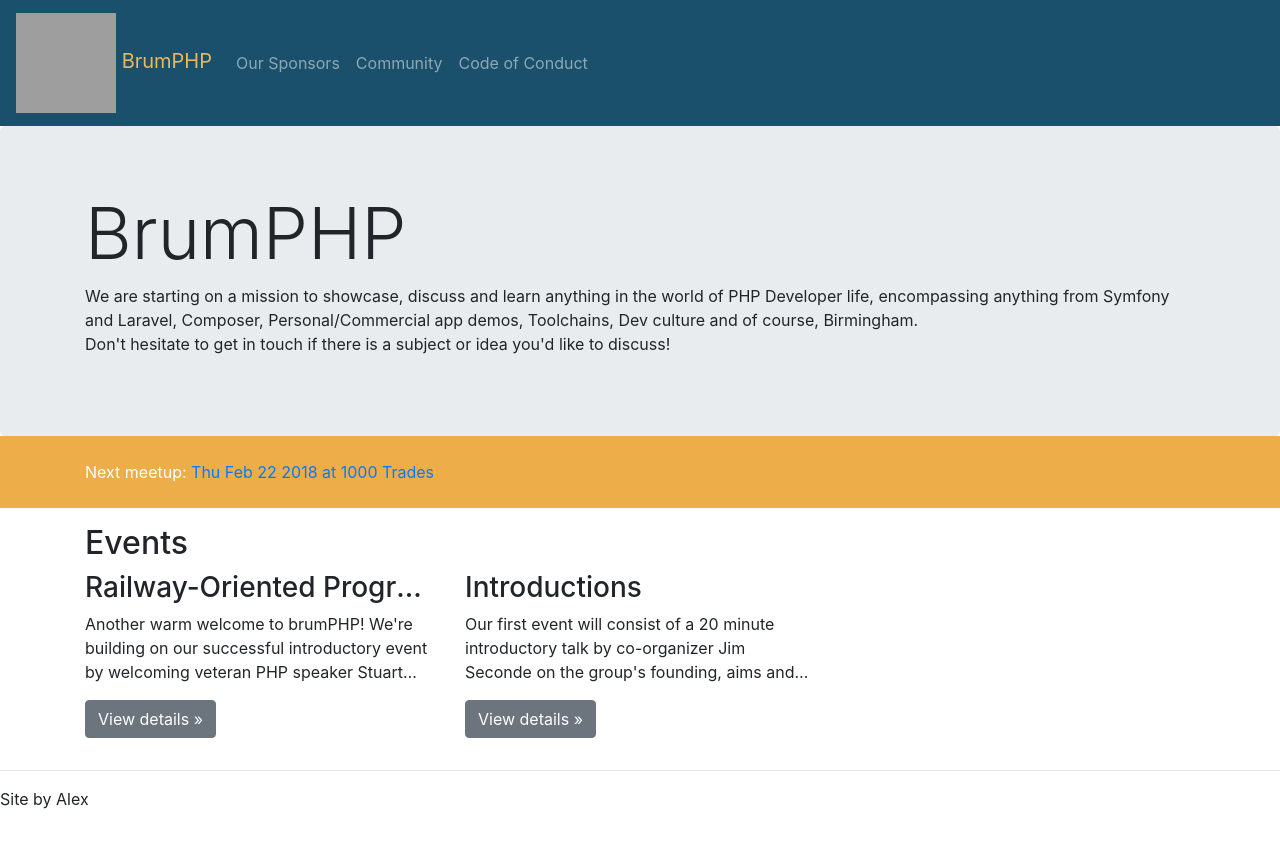
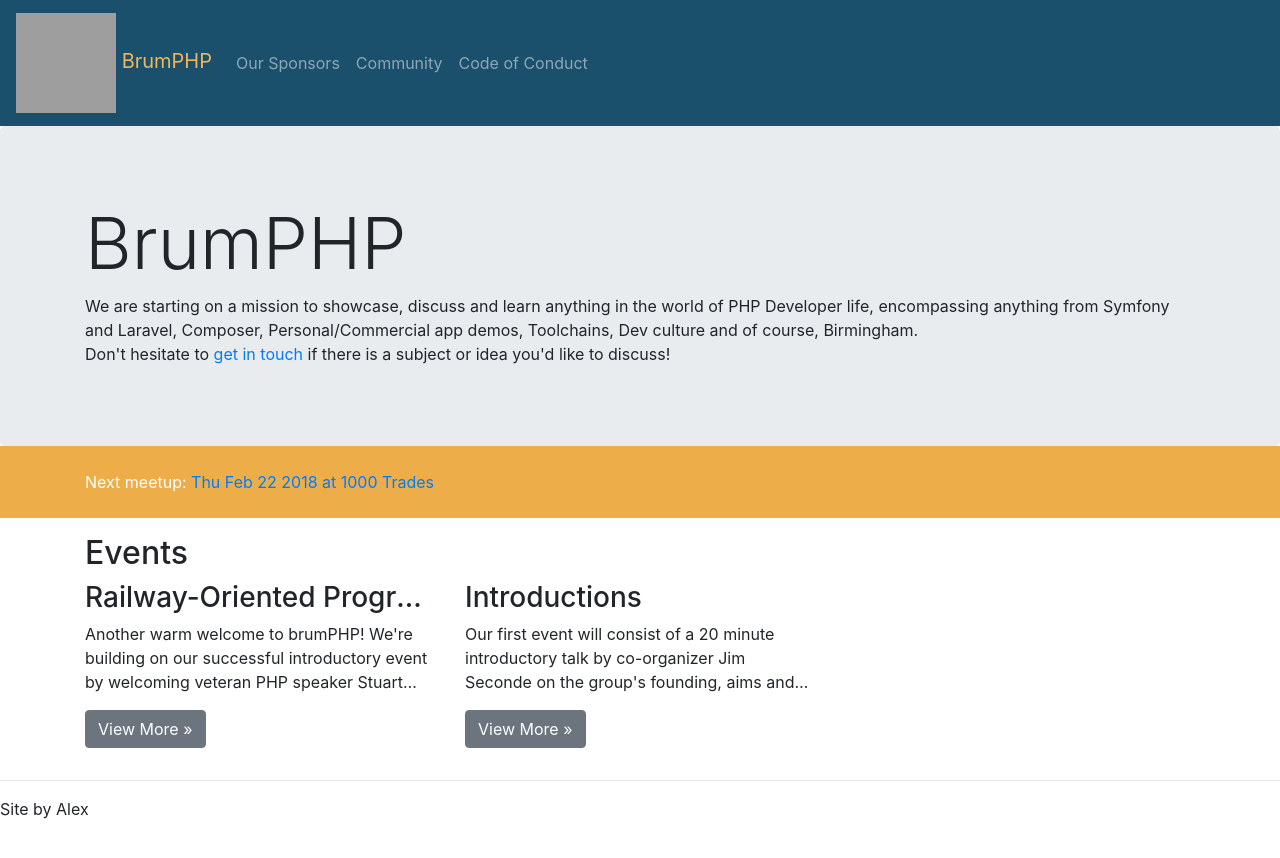
Before and after one commit to BrumPHP/brumphp.github.io, a Jekyll site: the page built from index.md, in a window 1280 px wide, cut to the strip 0-858 px from the top of the page. Built offline with Jekyll 4.4.1, drawn with Linux system fonts in a browser that asks for light colours; grey boxes are pictures that could not be loaded.

Commit message:
feat(sponsors): Addded in sponsors that get displayed using a standardized summary component

```diff
--- a/_config.yml
+++ b/_config.yml
@@ -2,6 +2,10 @@ collections:
     events:
         output: true
         permalink: /events/:path
+    sponsors:
+        output: false
 sass:
     style: compressed
     sass_dir: assets/scss
+
+future: true
--- a/_includes/component/event-summary.html
+++ /dev/null
@@ -1,5 +0,0 @@
-<div class="col-md-4 brum--event-summary">
-    <h3>{{event.title}}</h3>
-    <p class="description">{{event.description}}</p>
-    <p><a class="btn btn-secondary" href="{{event.link}}" role="button">View details &raquo;</a></p>
-</div>
--- /dev/null
+++ b/_includes/component/summary.html
@@ -0,0 +1,13 @@
+<div class="col-md-4 brum--summary">
+    <h3>{{include.summary.title}}</h3>
+    <p class="description">{{include.summary.description}}</p>
+    {% if include.summary.img %}
+        <div class="img-container">
+            <img src="{{include.summary.img}}" />
+        </div>
+    {% endif %}
+
+    {% if include.summary.link %}
+        <p><a class="btn btn-secondary" href="{{include.summary.link}}" role="button">View More &raquo;</a></p>
+    {% endif %}
+</div>
--- a/assets/scss/_palette.scss
+++ b/assets/scss/_palette.scss
@@ -62,13 +62,27 @@ $palette: (
     }
 }
 
-.brum--event-summary h3 {
+h1 {
+    margin-top: 10px;
+}
+
+.brum--summary h3 {
     overflow: hidden;
     white-space: nowrap;
     text-overflow: ellipsis;
 }
 
-.brum--event-summary .description {
+.brum--summary .img-container {
+    height: 120px;
+}
+
+.brum--summary img {
+    width: 50%;
+    margin: 10px auto;
+    display: block;
+}
+
+.brum--summary .description {
     $line-height: 1.5;
     $font-size: 1rem;
     $lines-to-show: 3;
--- a/index.md
+++ b/index.md
@@ -10,7 +10,7 @@ layout: landingpage
             <p>
                 We are starting on a mission to showcase, discuss and learn anything in the world of PHP Developer life, encompassing anything from Symfony and Laravel, Composer, Personal/Commercial app demos, Toolchains, Dev culture and of course, Birmingham.
                 <br/>
-                Don't hesitate to get in touch if there is a subject or idea you'd like to discuss!
+                Don't hesitate to <a href="/community">get in touch</a> if there is a subject or idea you'd like to discuss!
             </p>
         </div>
     </div>
@@ -26,8 +26,8 @@ layout: landingpage
     <div class="container">
         <h2>Events</h2>
         <div class="row">
-            {% for event in site.events reversed limit=3 %}
-                {% include component/event-summary.html event=event %}
+            {% for event in site.events reversed limit:3 %}
+                {% include component/summary.html summary=event %}
             {% endfor %}
         </div>
     </div>
```
Also changed, not shown: _events/2018-03-27-railway-oriented-programming.md (+1 -1 lines), _sponsors/jetbrains.md (added, +6 -0 lines), _sponsors/packt.md (added, +6 -0 lines), _sponsors/z-your-company.md (added, +4 -0 lines), sponsors.md (added, +24 -0 lines), assets/images/jetbrains.png (added), assets/images/packt.png (added).
